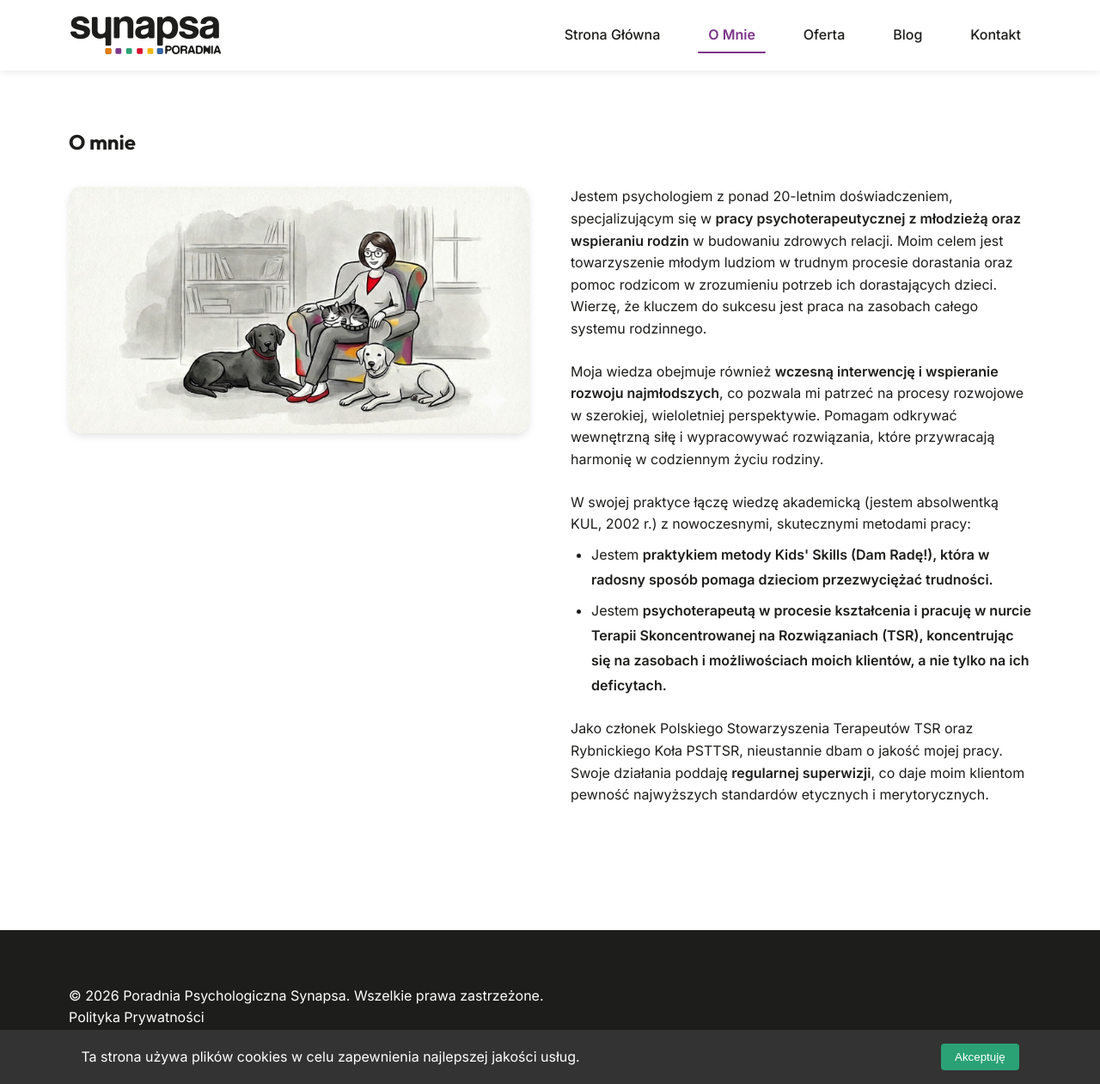
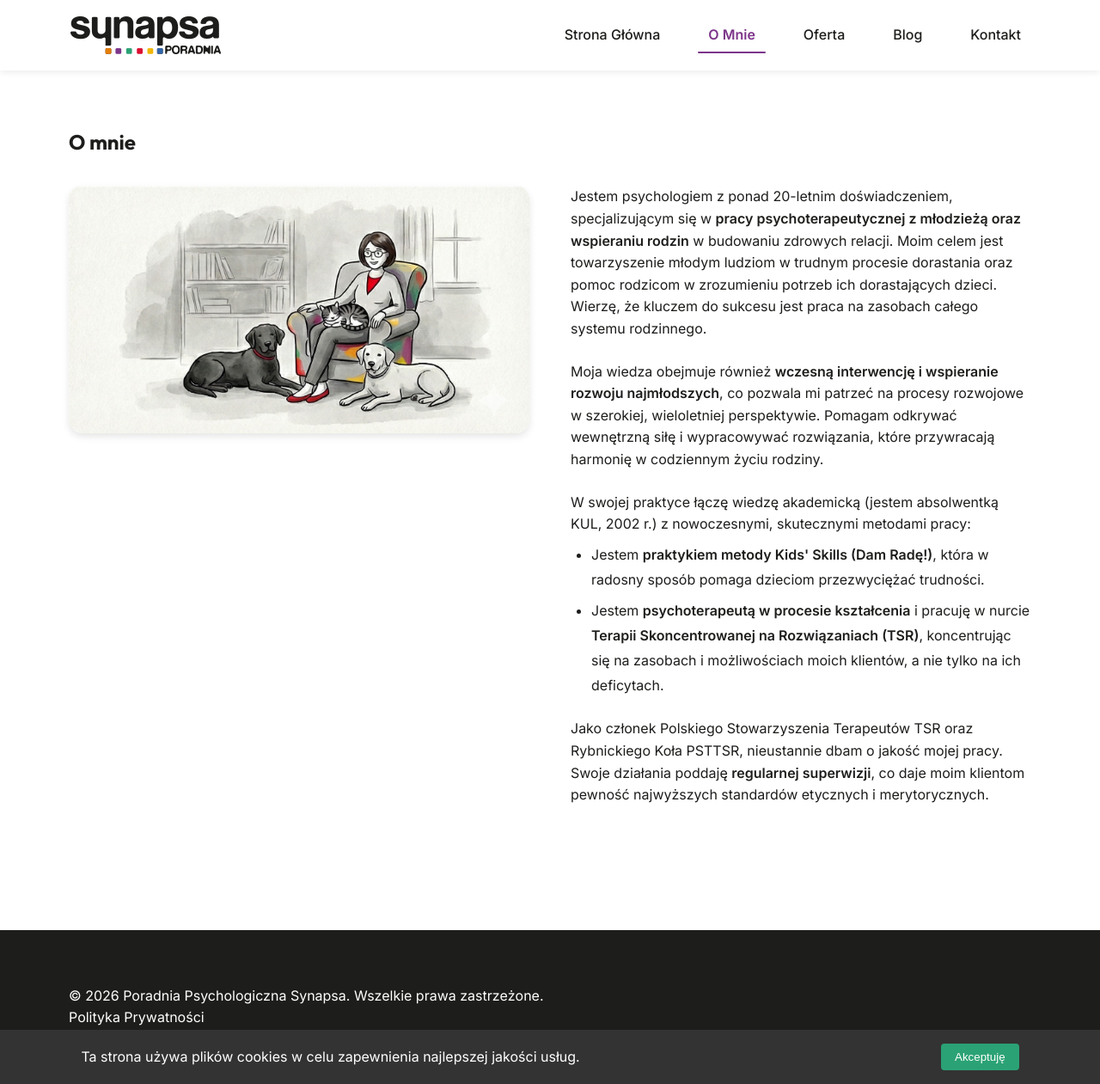
Before and after one commit to str0k3/nowa-poradnia-synapsa.pl, a Jekyll site: the page built from o-mnie.md, in a window 1280 px wide and 1261 px high. Shown: the whole window at 86% size. Built offline with Jekyll 4.4.1, drawn with Linux system fonts in a browser that asks for light colours.

Commit message:
Update bolding in `o-mnie.md` to highlight specific terms.

```diff
--- a/o-mnie.md
+++ b/o-mnie.md
@@ -22,8 +22,8 @@ Moja wiedza obejmuje również <strong>wczesną interwencję i wspieranie rozwoj
                    W swojej praktyce łączę wiedzę akademicką (jestem absolwentką KUL, 2002 r.) z nowoczesnymi, skutecznymi metodami pracy:
                 </p>
                 <ul style="margin-bottom: 1.5rem; margin-left: 1.5rem; line-height: 1.8;">
-                   <li style="margin-bottom: 0.5rem;">Jestem <strong>praktykiem metody Kids' Skills (Dam Radę!), która w radosny sposób pomaga dzieciom przezwyciężać trudności.</strong></li>
-                   <li style="margin-bottom: 0.5rem;">Jestem <strong>psychoterapeutą w procesie kształcenia i pracuję w nurcie Terapii Skoncentrowanej na Rozwiązaniach (TSR), koncentrując się na zasobach i możliwościach moich klientów, a nie tylko na ich deficytach.</strong></li>
+                   <li style="margin-bottom: 0.5rem;">Jestem <strong>praktykiem metody Kids' Skills (Dam Radę!)</strong>, która w radosny sposób pomaga dzieciom przezwyciężać trudności.</li>
+                   <li style="margin-bottom: 0.5rem;">Jestem <strong>psychoterapeutą w procesie kształcenia</strong> i pracuję w nurcie <strong>Terapii Skoncentrowanej na Rozwiązaniach (TSR)</strong>, koncentrując się na zasobach i możliwościach moich klientów, a nie tylko na ich deficytach.</li>
                 </ul>
                 <p style="margin-bottom: 1rem;">
                     Jako członek Polskiego Stowarzyszenia Terapeutów TSR oraz Rybnickiego Koła PSTTSR, nieustannie dbam o jakość mojej pracy. Swoje działania poddaję <strong>regularnej superwizji</strong>, co daje moim klientom pewność najwyższych standardów etycznych i merytorycznych.
```
